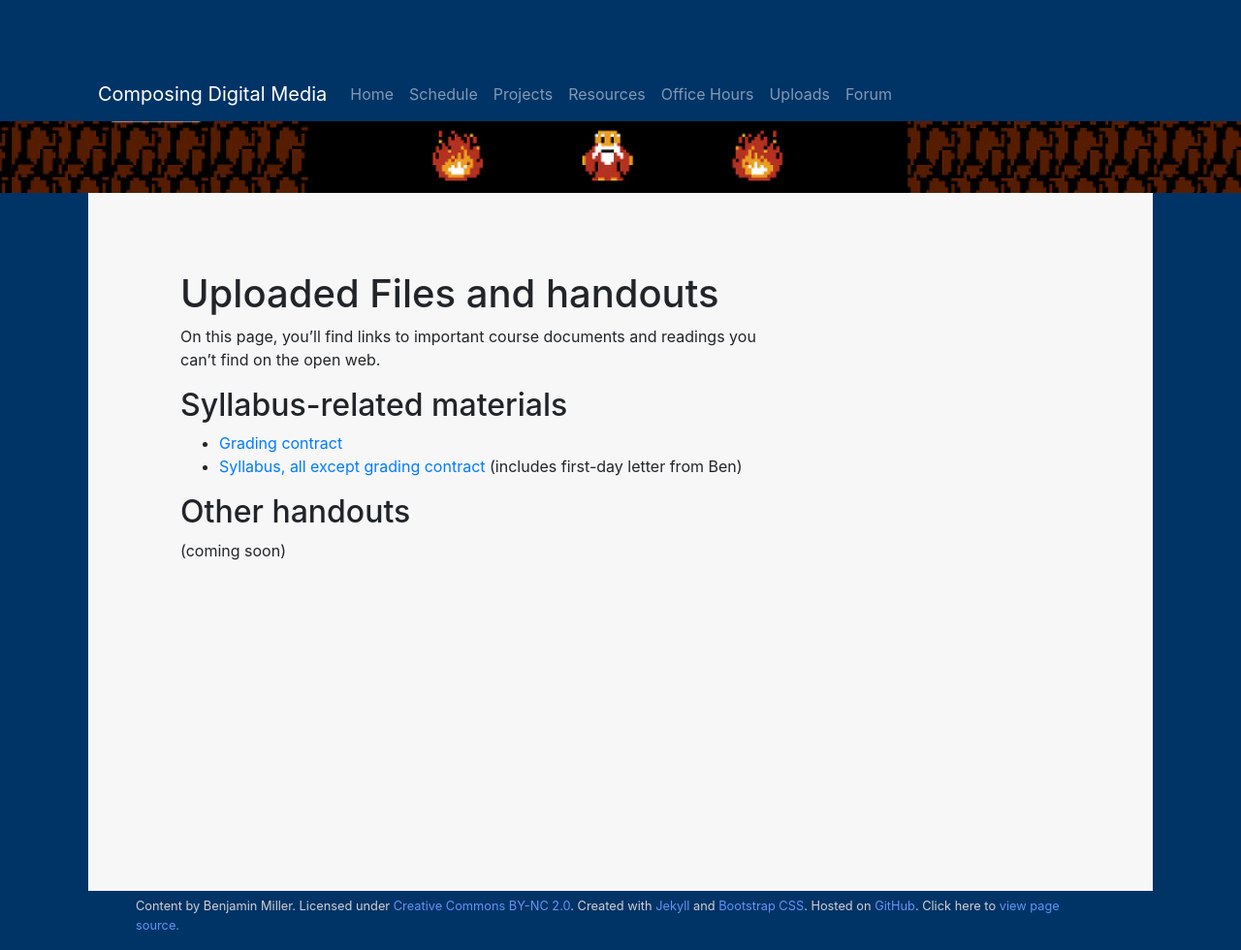
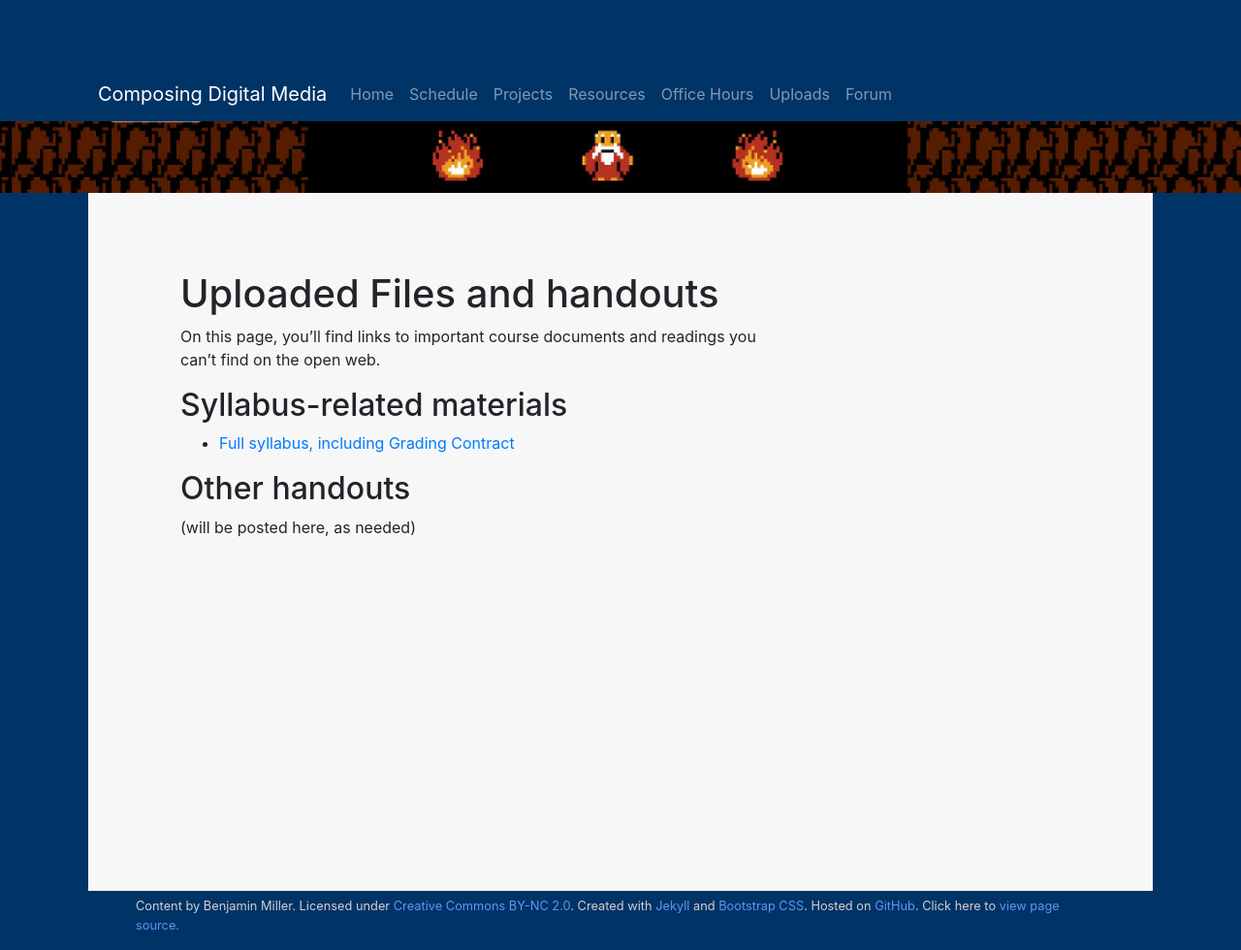
Before and after one commit to benmiller314/cdm2020spring, a Jekyll site: the page built from uploads.md, in a window 1280 px wide. Shown: the whole page at 97% size. Built offline with Jekyll 4.4.1, drawn with Linux system fonts in a browser that asks for light colours; our own code applies the rules of GitHub Pages for plain Markdown files.

Commit message:
update syllabus link for 2020spring

```diff
--- a/uploads.md
+++ b/uploads.md
@@ -12,9 +12,9 @@ On this page, you'll find links to important course documents and readings you c
 
 ## Syllabus-related materials
 
-* [Grading contract](https://github.com/benmiller314/cdm2019fall/raw/gh-pages/uploads/miller-2019fall-composingdigitalmedia-gradingcontract.docx)
-* [Syllabus, all except grading contract](https://github.com/benmiller314/cdm2019fall/raw/gh-pages/uploads/miller-2019fall-composingdigitalmedia--long-syllabus-except-grading-contract.docx) (includes first-day letter from Ben)
+* [Full syllabus, including Grading Contract]({{site.github.repository_url}}/raw/gh-pages/uploads/miller--2020spring--composingdigitalmedia--longsyllabus-with-grading-contract.docx)
+<!-- * [Syllabus, all except grading contract](https://github.com/benmiller314/cdm2019fall/raw/gh-pages/uploads/miller-2019fall-composingdigitalmedia--long-syllabus-except-grading-contract.docx) (includes first-day letter from Ben) -->
 <!-- * [Ben's welcome letter from first day](https://github.com/benmiller314/cdm2019fall/blob/gh-pages/first-day-letter.md) -->
 
 ## Other handouts
-(coming soon)
+(will be posted here, as needed)
```
